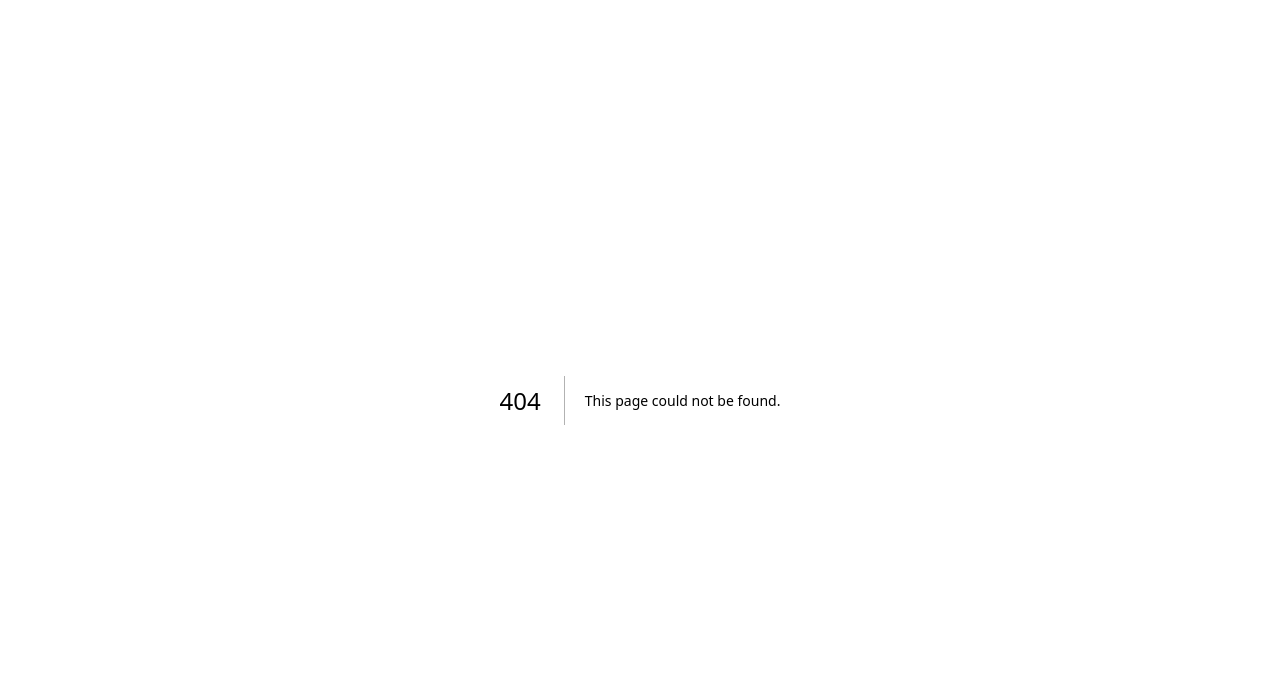
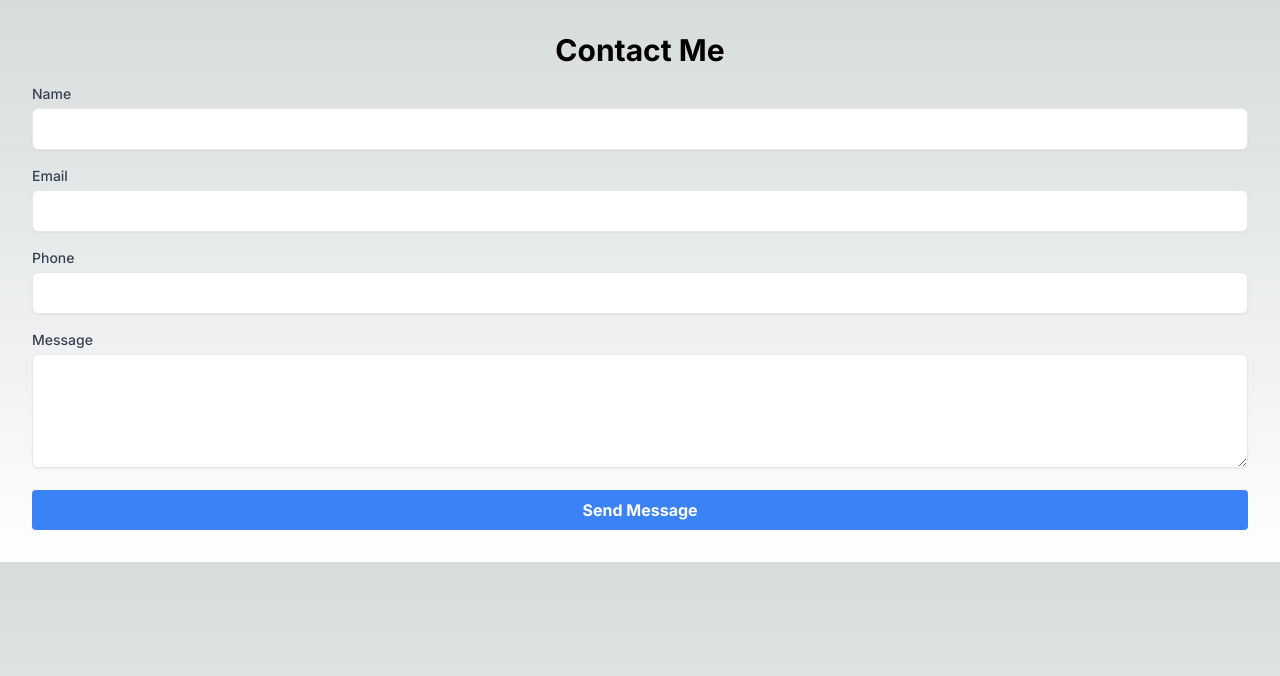
Before and after one commit to codesagesllc/carleton-online-resume, a Next.js app: page /contact in a window 1280 px wide. Before the commit this address had no page. Shown: the top 676 px of the page. Built offline with nearby package versions, Linux system fonts and the light colour scheme.

Commit message:
added home and contact page to resume website

```diff
--- /dev/null
+++ b/app/api/contact/route.ts
@@ -0,0 +1,35 @@
+// app/api/contact/route.ts
+import { NextResponse } from 'next/server';
+import { db } from '@/lib/db';
+import { contacts } from '@/lib/db/schema';
+
+export async function POST(request: Request) {
+  const data = await request.json();
+
+  try {
+    // Insert data into the database using Drizzle ORM
+    await db.insert(contacts).values({
+      name: data.name,
+      email: data.email,
+      phone:data.phone,
+      message: data.message,
+    });
+
+    const response = await fetch('https://hooks.zapier.com/hooks/catch/18877515/26lzlrk/', {
+      method: 'POST',
+      headers: {
+        'Content-Type': 'application/json',
+      },
+      body: JSON.stringify(data),
+    });
+
+    if (!response.ok) {
+      throw new Error('Network response was not ok');
+    }
+
+    return NextResponse.json({ message: 'Your message has been sent successfully!' });
+  } catch (error) {
+    console.error('Error submitting contact form:', error);
+    return new NextResponse('An error occurred while submitting the form', { status: 500 });
+  }
+}
--- /dev/null
+++ b/app/contact/page.tsx
@@ -0,0 +1,123 @@
+'use client';
+
+import { useState } from 'react';
+import { useForm, SubmitHandler, FieldValues } from 'react-hook-form';
+
+
+
+const ContactPage = () => {
+
+    const {
+    register,
+    handleSubmit,
+    formState: { errors },
+    reset,
+  } = useForm();
+  const [submitting, setSubmitting] = useState(false);
+  const [successMessage, setSuccessMessage] = useState('');
+
+
+  const onSubmit: SubmitHandler<FieldValues> = async (data) => {
+    setSubmitting(true);
+
+    try {
+      const response = await fetch('/api/contact', {
+        method: 'POST',
+        headers: {
+          'Content-Type': 'application/json',
+        },
+        body: JSON.stringify(data),
+      });
+
+      if
+ (!response.ok) {
+        throw new Error('Network response was not ok');
+      }
+
+      const responseData = await response.json();
+
+      setSuccessMessage(responseData.message);
+      reset();
+    } catch (error) {
+      console.error('Error submitting contact form:', error);
+      // Handle errors gracefully (e.g., display an error message to the user)
+    } finally {
+      setSubmitting(false);
+    }
+  };
+
+  return (
+    <div className="container mx-auto p-8">
+      <h1 className="text-3xl font-bold mb-4 text-center">Contact Me</h1>
+
+      {successMessage && (
+        <div className="bg-green-100 border border-green-400 text-green-700 px-4 py-3 rounded relative mb-4" role="alert">
+          <span className="block sm:inline">{successMessage}</span>
+        </div>
+      )}
+
+      <form onSubmit={handleSubmit(onSubmit)} className="flex flex-col space-y-4">
+        <div>
+          <label htmlFor="name" className="block text-sm font-medium text-gray-700">
+            Name
+          </label>
+          <input
+            type="text"
+            id="name"
+            {...register('name', { required: true })}
+            className="mt-1 p-2 w-full border rounded-md shadow-sm focus:ring focus:ring-blue-300"
+          />
+          {errors.name && <span className="text-red-500 text-sm">This field is required</span>}
+        </div>
+
+        <div>
+          <label htmlFor="email" className="block text-sm font-medium text-gray-700">
+            Email
+          </label>
+          <input
+            type="email"
+            id="email"
+            {...register('email', { required: true, pattern: /^\S+@\S+$/i })}
+            className="mt-1 p-2 w-full border rounded-md shadow-sm focus:ring focus:ring-blue-300"
+          />
+          {errors.email && <span className="text-red-500 text-sm">Please enter a valid email address</span>}
+        </div>
+
+        <div>
+          <label htmlFor="email" className="block text-sm font-medium text-gray-700">
+            Phone
+          </label>
+          <input
+            type="text"
+            id="phone"
+            {...register('phone', { required: false})}
+            className="mt-1 p-2 w-full border rounded-md shadow-sm focus:ring focus:ring-blue-300"
+          />
+          {errors.email && <span className="text-red-500 text-sm">Please enter a valid phone number</span>}
+        </div>
+
+        <div>
+          <label htmlFor="message" className="block text-sm font-medium text-gray-700">
+            Message
+          </label>
+          <textarea
+            id="message"
+            {...register('message')}
+            rows={4}
+            className="mt-1 p-2 w-full border rounded-md shadow-sm focus:ring focus:ring-blue-300"
+          />
+        </div>
+
+        <button
+          type="submit"
+          disabled={submitting}
+          className="bg-blue-500 hover:bg-blue-700 text-white font-bold py-2 px-4 rounded focus:outline-none focus:shadow-outline"
+        >
+          {submitting ? 'Submitting...' : 'Send Message'}
+        </button>
+      </form>
+    </div>
+  );
+};
+
+export default ContactPage;
--- a/app/layout.tsx
+++ b/app/layout.tsx
@@ -5,8 +5,8 @@ import "./globals.css";
 const inter = Inter({ subsets: ["latin"] });
 
 export const metadata: Metadata = {
-  title: "Create Next App",
-  description: "Generated by create next app",
+  title: "Carleton Online Resume",
+  description: "Carleton's Online Resume",
 };
 
 export default function RootLayout({
--- a/app/page.tsx
+++ b/app/page.tsx
@@ -1,113 +1,77 @@
-import Image from "next/image";
+import { ChevronRightIcon, EnvelopeOpenIcon } from '@radix-ui/react-icons';
+import Link from 'next/link';
 
-export default function Home() {
+
+export default function Home()  {
   return (
-    <main className="flex min-h-screen flex-col items-center justify-between p-24">
-      <div className="z-10 w-full max-w-5xl items-center justify-between font-mono text-sm lg:flex">
-        <p className="fixed left-0 top-0 flex w-full justify-center border-b border-gray-300 bg-gradient-to-b from-zinc-200 pb-6 pt-8 backdrop-blur-2xl dark:border-neutral-800 dark:bg-zinc-800/30 dark:from-inherit lg:static lg:w-auto  lg:rounded-xl lg:border lg:bg-gray-200 lg:p-4 lg:dark:bg-zinc-800/30">
-          Get started by editing&nbsp;
-          <code className="font-mono font-bold">app/page.tsx</code>
-        </p>
-        <div className="fixed bottom-0 left-0 flex h-48 w-full items-end justify-center bg-gradient-to-t from-white via-white dark:from-black dark:via-black lg:static lg:size-auto lg:bg-none">
-          <a
-            className="pointer-events-none flex place-items-center gap-2 p-8 lg:pointer-events-auto lg:p-0"
-            href="https://vercel.com?utm_source=create-next-app&utm_medium=appdir-template&utm_campaign=create-next-app"
-            target="_blank"
-            rel="noopener noreferrer"
-          >
-            By{" "}
-            <Image
-              src="/vercel.svg"
-              alt="Vercel Logo"
-              className="dark:invert"
-              width={100}
-              height={24}
-              priority
-            />
-          </a>
+    <div className="container mx-auto p-8">
+          {/* Navigation Bar */}
+          <nav className="flex justify-end mb-4"> {/* Position the nav bar at the top right */}
+          <Link href="/contact" className="flex items-center space-x-2 text-blue-500 hover:text-blue-700">
+            <EnvelopeOpenIcon className="w-5 h-5" /> {/* Add an envelope icon */}
+            <span>Contact Me</span>
+          </Link>
+        </nav>
+      <div className="flex flex-col space-y-4">
+        {/* Header */}
+        <div className="text-center">
+          <h1 className="text-3xl font-bold">Carleton Cabarrus</h1>
+          <p className="text-gray-600">Software Developer</p>
+        </div>
+
+        {/* Objective */}
+        <div>
+          <h2 className="text-xl font-semibold mb-2">Objective</h2>
+          <p>
+            Experienced Full-Stack Software Developer with 5+ years of expertise in Java, C#, Azure, AWS, and front-end technologies. Proven track record in building microservices, crafting user interfaces, and designing efficient databases.
+          </p>
+        </div>
+
+        {/* Experience */}
+        <div>
+          <h2 className="text-xl font-semibold mb-2">Experience</h2>
+          {/* Job 1 */}
+          <div className="mb-4">
+            <div className="flex items-center justify-between">
+              <div>
+                <h3 className="font-semibold">Software Developer</h3>
+                <p className="text-gray-600">Core Consulting | Jan 2024 - Present</p>
+              </div>
+              <ChevronRightIcon className="w-5 h-5 text-gray-500" />
+            </div>
+            <ul className="list-disc ml-6 mt-2">
+              <li>Develop Applications and Microservices as a contractor for the National Guard using Visual Studio 2022</li>
+            </ul>
+          </div>
+
+          {/* Add more job entries similarly */}
+        </div>
+
+        {/* Education */}
+        <div>
+          <h2 className="text-xl font-semibold mb-2">Education</h2>
+          <div className="mb-4">
+            <div className="flex items-center justify-between">
+              <div>
+                <h3 className="font-semibold">Bachelors of Science Information Systems</h3>
+                <p className="text-gray-600">Virginia Commonwealth University | 2016</p>
+              </div>
+              <ChevronRightIcon className="w-5 h-5 text-gray-500" />
+            </div>
+          </div>
+        </div>
+
+        {/* Skills */}
+        <div>
+          <h2 className="text-xl font-semibold mb-2">Skills</h2>
+          <div className="flex flex-wrap">
+            {/* Skill badges */}
+            <span className="bg-gray-200 text-gray-800 text-sm font-medium mr-2 px-2.5 py-0.5 rounded mb-2">Java</span>
+            <span className="bg-gray-200 text-gray-800 text-sm font-medium mr-2 px-2.5 py-0.5 rounded mb-2">C#</span>
+            {/* Add more skills similarly */}
+          </div>
         </div>
       </div>
-
-      <div className="relative z-[-1] flex place-items-center before:absolute before:h-[300px] before:w-full before:-translate-x-1/2 before:rounded-full before:bg-gradient-radial before:from-white before:to-transparent before:blur-2xl before:content-[''] after:absolute after:-z-20 after:h-[180px] after:w-full after:translate-x-1/3 after:bg-gradient-conic after:from-sky-200 after:via-blue-200 after:blur-2xl after:content-[''] before:dark:bg-gradient-to-br before:dark:from-transparent before:dark:to-blue-700 before:dark:opacity-10 after:dark:from-sky-900 after:dark:via-[#0141ff] after:dark:opacity-40 sm:before:w-[480px] sm:after:w-[240px] before:lg:h-[360px]">
-        <Image
-          className="relative dark:drop-shadow-[0_0_0.3rem_#ffffff70] dark:invert"
-          src="/next.svg"
-          alt="Next.js Logo"
-          width={180}
-          height={37}
-          priority
-        />
-      </div>
-
-      <div className="mb-32 grid text-center lg:mb-0 lg:w-full lg:max-w-5xl lg:grid-cols-4 lg:text-left">
-        <a
-          href="https://nextjs.org/docs?utm_source=create-next-app&utm_medium=appdir-template&utm_campaign=create-next-app"
-          className="group rounded-lg border border-transparent px-5 py-4 transition-colors hover:border-gray-300 hover:bg-gray-100 hover:dark:border-neutral-700 hover:dark:bg-neutral-800/30"
-          target="_blank"
-          rel="noopener noreferrer"
-        >
-          <h2 className="mb-3 text-2xl font-semibold">
-            Docs{" "}
-            <span className="inline-block transition-transform group-hover:translate-x-1 motion-reduce:transform-none">
-              -&gt;
-            </span>
-          </h2>
-          <p className="m-0 max-w-[30ch] text-sm opacity-50">
-            Find in-depth information about Next.js features and API.
-          </p>
-        </a>
-
-        <a
-          href="https://nextjs.org/learn?utm_source=create-next-app&utm_medium=appdir-template-tw&utm_campaign=create-next-app"
-          className="group rounded-lg border border-transparent px-5 py-4 transition-colors hover:border-gray-300 hover:bg-gray-100 hover:dark:border-neutral-700 hover:dark:bg-neutral-800/30"
-          target="_blank"
-          rel="noopener noreferrer"
-        >
-          <h2 className="mb-3 text-2xl font-semibold">
-            Learn{" "}
-            <span className="inline-block transition-transform group-hover:translate-x-1 motion-reduce:transform-none">
-              -&gt;
-            </span>
-          </h2>
-          <p className="m-0 max-w-[30ch] text-sm opacity-50">
-            Learn about Next.js in an interactive course with&nbsp;quizzes!
-          </p>
-        </a>
-
-        <a
-          href="https://vercel.com/templates?framework=next.js&utm_source=create-next-app&utm_medium=appdir-template&utm_campaign=create-next-app"
-          className="group rounded-lg border border-transparent px-5 py-4 transition-colors hover:border-gray-300 hover:bg-gray-100 hover:dark:border-neutral-700 hover:dark:bg-neutral-800/30"
-          target="_blank"
-          rel="noopener noreferrer"
-        >
-          <h2 className="mb-3 text-2xl font-semibold">
-            Templates{" "}
-            <span className="inline-block transition-transform group-hover:translate-x-1 motion-reduce:transform-none">
-              -&gt;
-            </span>
-          </h2>
-          <p className="m-0 max-w-[30ch] text-sm opacity-50">
-            Explore starter templates for Next.js.
-          </p>
-        </a>
-
-        <a
-          href="https://vercel.com/new?utm_source=create-next-app&utm_medium=appdir-template&utm_campaign=create-next-app"
-          className="group rounded-lg border border-transparent px-5 py-4 transition-colors hover:border-gray-300 hover:bg-gray-100 hover:dark:border-neutral-700 hover:dark:bg-neutral-800/30"
-          target="_blank"
-          rel="noopener noreferrer"
-        >
-          <h2 className="mb-3 text-2xl font-semibold">
-            Deploy{" "}
-            <span className="inline-block transition-transform group-hover:translate-x-1 motion-reduce:transform-none">
-              -&gt;
-            </span>
-          </h2>
-          <p className="m-0 max-w-[30ch] text-balance text-sm opacity-50">
-            Instantly deploy your Next.js site to a shareable URL with Vercel.
-          </p>
-        </a>
-      </div>
-    </main>
+    </div>
   );
-}
+};
--- /dev/null
+++ b/lib/db.ts
@@ -0,0 +1,11 @@
+import { drizzle } from 'drizzle-orm/node-postgres';
+import { Pool } from 'pg';
+import * as schema from './db/schema';
+
+const connectionString = process.env.DATABASE_URL; // Make sure you have this environment variable set
+
+const pool = new Pool({
+  connectionString,
+});
+
+export const db = drizzle(pool, { schema });
--- /dev/null
+++ b/lib/db/schema.ts
@@ -0,0 +1,10 @@
+import { pgTable, serial, varchar, text, timestamp } from 'drizzle-orm/pg-core';
+
+export const contacts = pgTable('contacts', {
+  id: serial('id').primaryKey(),
+  name: varchar('name', { length: 255 }).notNull(),
+  email: varchar('email', { length: 255 }).notNull(),
+  message: text('message'),
+  phone: varchar('phone',{length:255}),
+  created_at: timestamp('created_at').defaultNow(),
+});
```
Also changed, not shown: package.json (+13 -5 lines), 1 other file (tests, documents, lock files or other folders).
